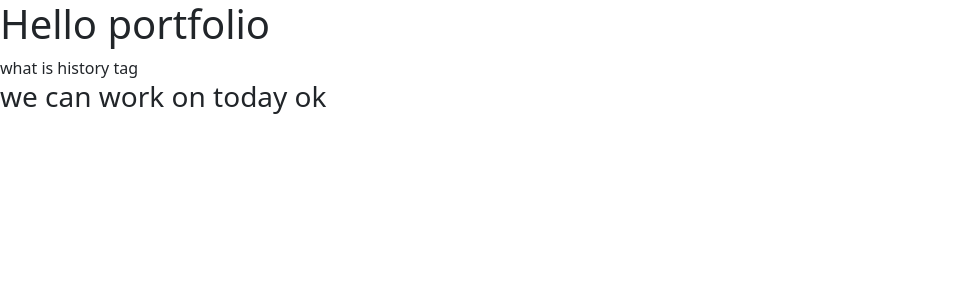
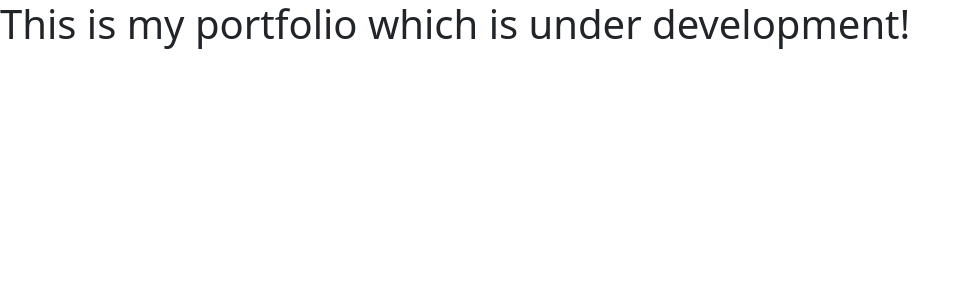
Before and after one commit to shaquib1/Portfolio, a React (Create React App) app in the folder client/: page / in a window 1280 px wide. Shown: the top 300 px of the page, without its empty margins (0-971 px from the left). Built offline with nearby package versions, Linux system fonts and the light colour scheme.

Commit message:
create layout

```diff
--- a/client/src/App.js
+++ b/client/src/App.js
@@ -4,10 +4,7 @@ import './App.css';
 function App() {
   return (
     <div >
-     <h1>Hello portfolio</h1>
-
-     <history> what is history tag </history>
-     <h3> we can work on today ok</h3>
+     <h1> This is my portfolio which is under development!</h1>
     </div>
   );
 }
--- a/client/src/index.css
+++ b/client/src/index.css
@@ -1,3 +1,5 @@
+/* css reset */
+
 *{
   margin: 0;
   padding: 0;
```
Also changed, not shown: client/src/components/layout/layout.jsx (added, +16 -0 lines).
